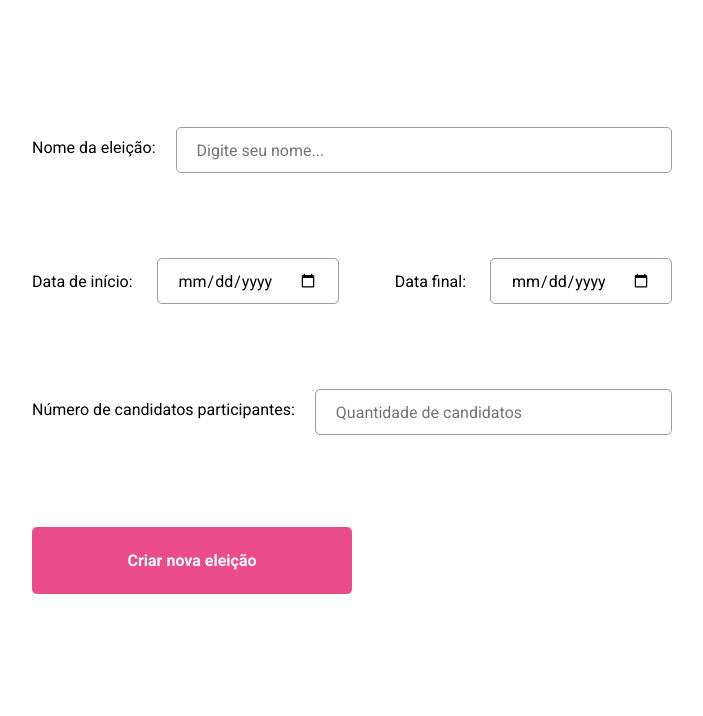
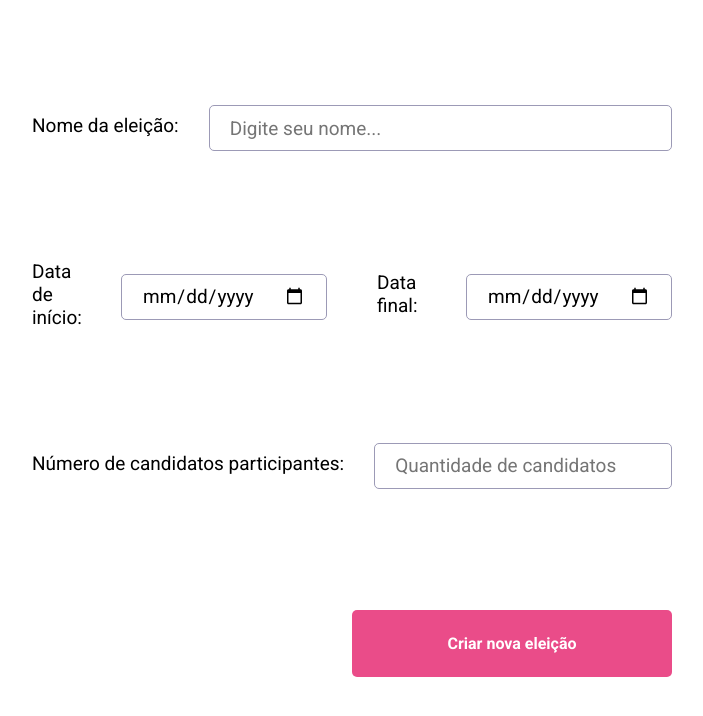
Before and after one commit to KarlaNunes/Selecao-Edital-001-2022-NADIC-IFRN, a React (Vite) app: page /election in a window 1280 px wide. Shown: the top 716 px of the page, without its empty margins (288-991 px from the left). Built offline with nearby package versions, Linux system fonts and the light colour scheme.

Commit message:
fix forms style and onClick in component

```diff
--- a/src/components/Button/index.jsx
+++ b/src/components/Button/index.jsx
@@ -1,8 +1,8 @@
 import './style.css'
 
-export function Button({title}) {
+export function Button({title, onClicked}) {
   return (
-    <button type="button" className='button-home'>
+    <button type="button" onClick={onClicked}>
       {title}
     </button>
   )
--- a/src/components/Button/style.css
+++ b/src/components/Button/style.css
@@ -1,4 +1,4 @@
-.button-home {
+button {
   width: 50%;
   padding: 24px;
   font-weight: 700;
@@ -12,8 +12,9 @@
 
   cursor: pointer;
   transition: filter 0.2s;
-  font-size: 16px;
+  font-size: 20px;
 }
-.button-home:hover {
+
+button:hover {
   filter: brightness(0.9);
 }
--- a/src/pages/CreateElectionPage/index.jsx
+++ b/src/pages/CreateElectionPage/index.jsx
@@ -54,16 +54,21 @@ export function CreateElectionPage() {
             Criar nova Eleição
           </button> */}
 
-        <Button title="Criar nova eleição" />
+        {
+          Object.entries(candidates).map(() => {
+            return (
+              <Candidate key={Math.random()} />
+            )
+          })
+        }
+
+        <Button
+          title="Criar nova eleição"
+          onClicked={() => console.log('button clicked! New el. created')}
+        />
       </form>
 
-      {
-        Object.entries(candidates).map(() => {
-          return (
-            <Candidate key={Math.random()} />
-          )
-        })
-      }
+
     </>
   )
 }
--- a/src/pages/CreateElectionPage/style.css
+++ b/src/pages/CreateElectionPage/style.css
@@ -1,22 +1,33 @@
 form {
-  margin: 0 25%;
-  height: 100%;
+  margin: 100px 25% 0;
+  height: auto;
   display: flex;
   flex-direction: column;
-  align-items: flex-start;
+  align-items: flex-end;
   justify-content: center;
-  gap: 10%;
+  gap: 6.81rem;
+  font-size: 19px;
+  font-weight: 400;
 }
 
-form > div {
+form div {
   display: flex;
   align-items: center;
   justify-content: space-between;
   width: 100%;
 }
 
+.election-date-begin,
+.election-date-end {
+  width: 50%;
+}
+
+.election-date-end {
+  margin-left: 50px;
+}
+
 form label {
-  margin-right: 20px;
+  margin-right: 30px;
 }
 
 form input {
@@ -26,24 +37,6 @@ form input {
   height: 46px;
   margin-top: 5px;
 
-  font-size: 16px;
+  font-size: 19px;
   padding: 20px;
 }
-
-form .new-election {
-  border: none;
-  border-radius: 5px;
-  font-size: 18px;
-  font-weight: 500;
-  color: #FFFFFF;
-  background-color: #EA4C89;
-  width: 200px;
-  height: 50px;
-
-  cursor: pointer;
-  transition: filter 0.2s;
-}
-
-form button:hover {
-  filter: brightness(0.9);
-}
--- a/src/styles/global.css
+++ b/src/styles/global.css
@@ -12,7 +12,9 @@ body {
   height: 100%;
 }
 
-body, input, button {
+body,
+input,
+button {
   font-size: 1rem;
   font-family: 'Roboto', sans-serif;
 }
```
